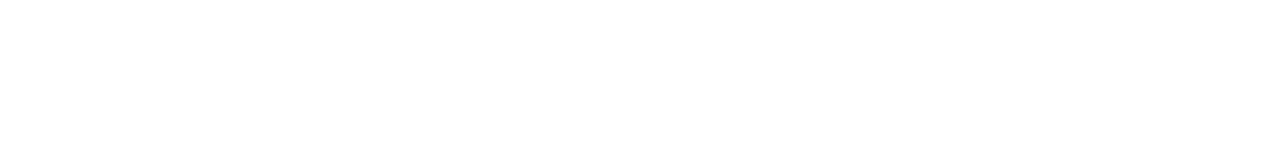
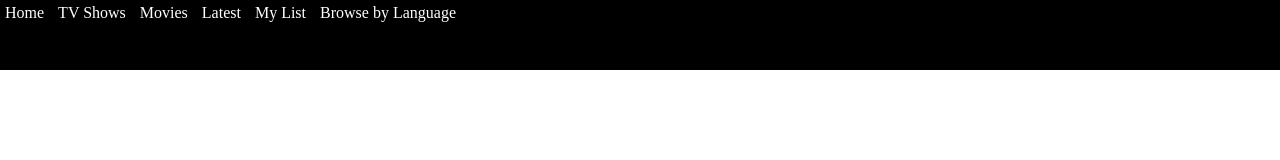
Before and after one commit to PrakSambath/netflix, a plain HTML site: page index.html in a window 1280 px wide. Drawn offline with Linux system fonts and the light colour scheme.

Commit message:
Add navbar

```diff
--- /dev/null
+++ b/css/style.scss
@@ -0,0 +1,25 @@
+$nav_color: #000000;
+$text_white: #ffffff;
+
+a {
+    text-decoration: none;
+}
+
+#navbar {
+    width: 100%;
+    height: 70px;
+    background-color: $nav_color;
+    display: flex;
+    align-content: center;
+    .menu {
+
+        .navigation-tab {
+            display: inline-block;
+            padding: 5px;
+            a {
+                color: $text_white;
+                cursor: pointer;
+            }
+        }
+    }
+}
--- a/index.html
+++ b/index.html
@@ -10,6 +10,16 @@
     <title>Netflix Cambodia</title>
 </head>
 <body>
-
+    <nav class="navbar" id="navbar">
+        <img src="" alt="" class="logo">
+        <ul class="menu">
+            <li class="navigation-tab"><a href="#">Home</a></li>
+            <li class="navigation-tab"><a href="#">TV Shows</a></li>
+            <li class="navigation-tab"><a href="#">Movies</a></li>
+            <li class="navigation-tab"><a href="#">Latest</a></li>
+            <li class="navigation-tab"><a href="#">My List</a></li>
+            <li class="navigation-tab"><a href="#">Browse by Language</a></li>
+        </ul>
+    </nav>
 </body>
 </html>
```
Also changed, not shown: css/style.css, 1 other file.
